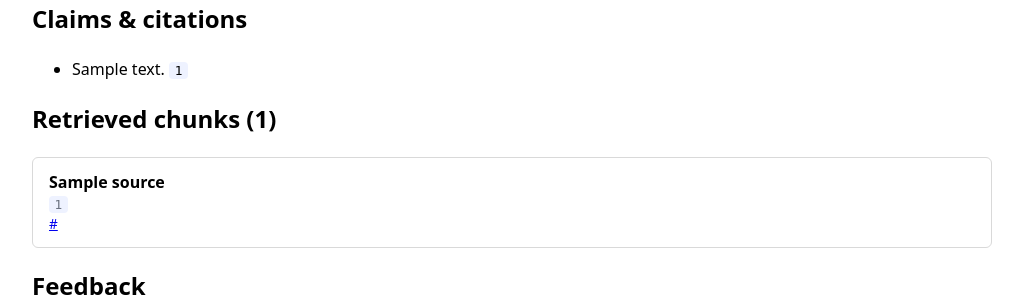
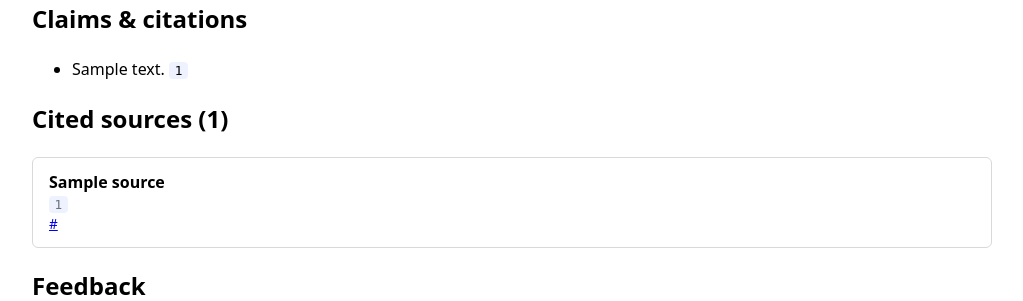
Before and after one commit to esterkane/grounded-rag-assistant, a FastAPI app: template app/api/templates/detail.html in a window 1280 px wide. Shown: the part 386-687 px from the top of the page, without its empty margins (128-1151 px from the left). Run offline with FastAPI, Linux system fonts and the light colour scheme; the template is opened without the code that fills it: most values are stand-ins (such as "Sample title", 1, 10 or a date in 2020); parts of the project's set-up code (start-up, migrations or seed data) failed here and were passed over; some libraries are stand-ins or nearby versions.

Commit message:
Potential fix for pull request finding
Co-authored-by: Copilot Autofix powered by AI <175728472+Copilot@users.noreply.github.com>

```diff
--- a/app/api/templates/detail.html
+++ b/app/api/templates/detail.html
@@ -37,7 +37,7 @@
   {% endif %}
 
   {% set sources = log.payload.get("sources", []) %}
-  <h2>Retrieved chunks ({{ sources | length }})</h2>
+  <h2>Cited sources ({{ sources | length }})</h2>
   {% if sources %}
     {% for source in sources %}
       <div class="chunk">
@@ -49,7 +49,7 @@
       </div>
     {% endfor %}
   {% else %}
-    <p class="muted">No chunks were cited for this answer.</p>
+    <p class="muted">No sources were cited for this answer.</p>
   {% endif %}
 
   {% set dropped = log.payload.get("dropped_citations", []) %}
```
